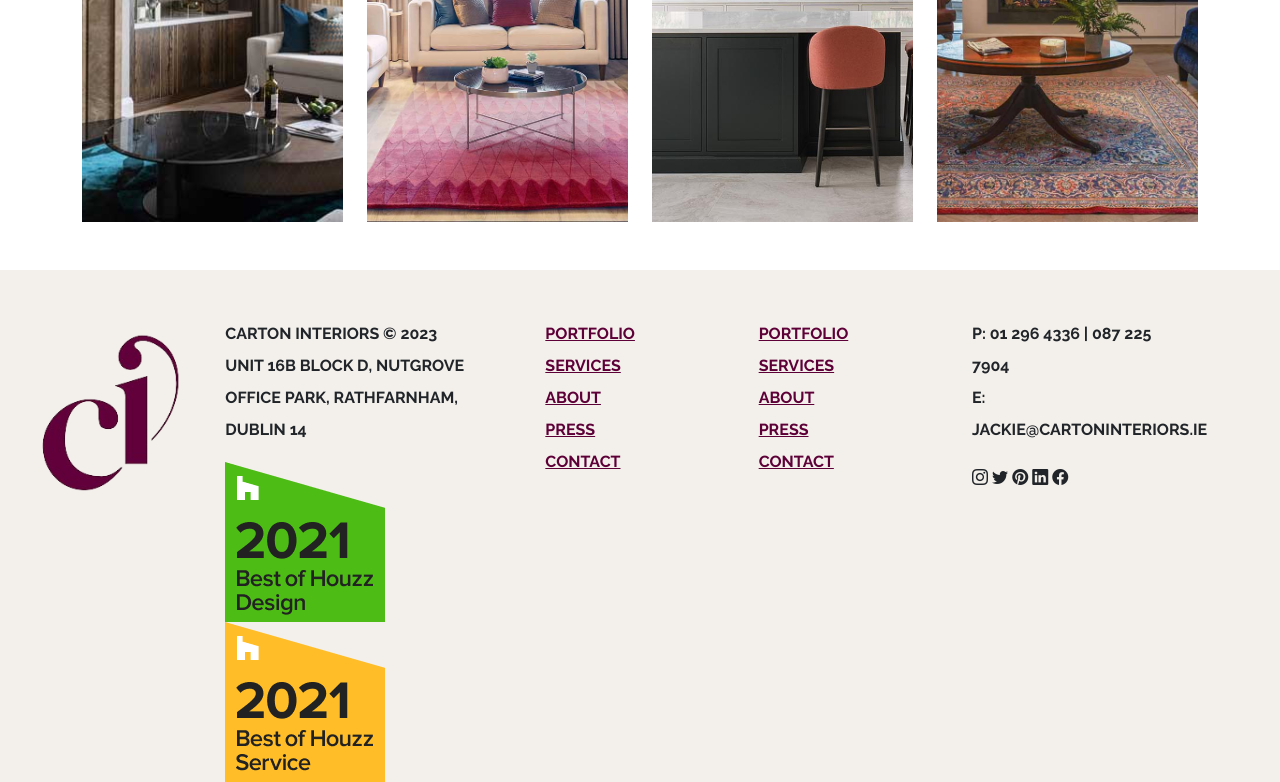
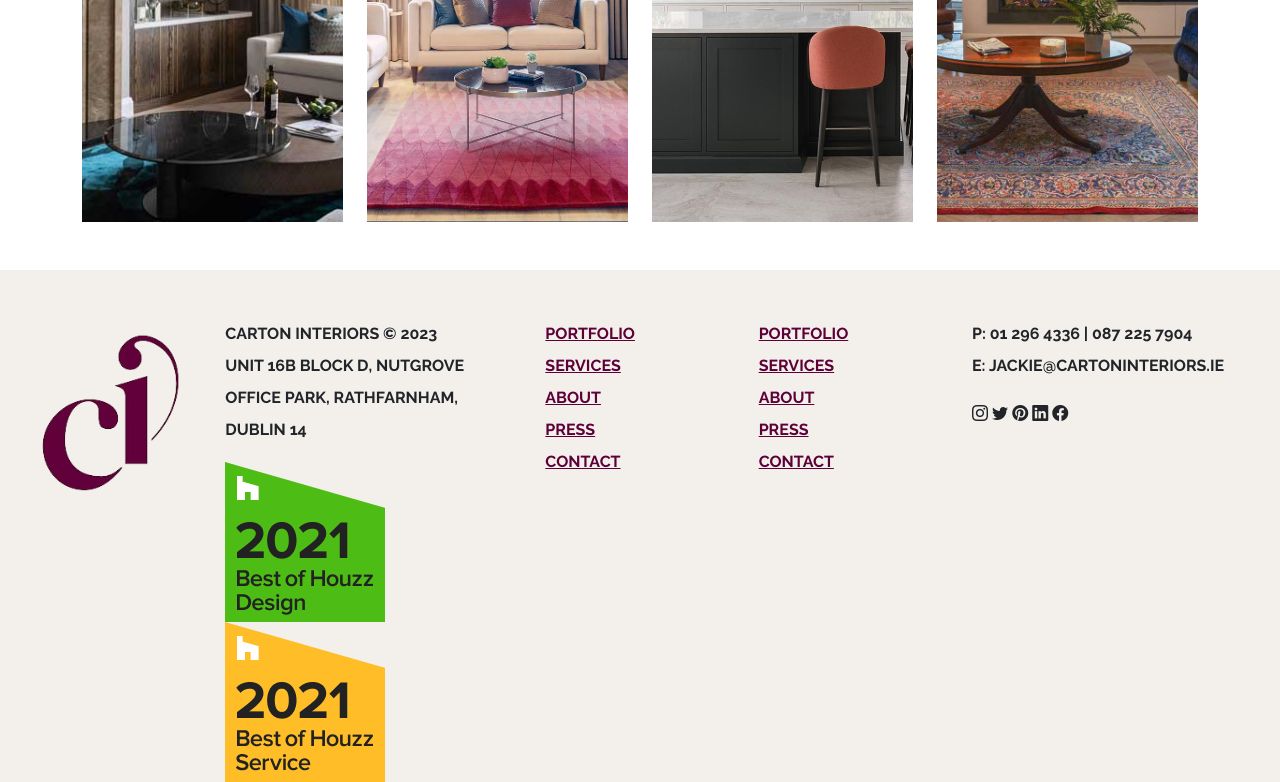
Before and after one commit to AlannahBennettIADT/WDF-Carton-Interiors, a website: page project.html in a window 1280 px wide. Shown: the part 4249-5031 px from the top of the page. Drawn offline with nearby package versions, Linux system fonts and the light colour scheme.

Commit message:
fixed footer

```diff
--- a/project.html
+++ b/project.html
@@ -248,7 +248,7 @@
 
 </main>
 
-<footer class="container-fluid bg-light pt-5">
+<!-- <footer class="container-fluid bg-light pt-5">
   <div class="row">
       <div class="col-md-2">
           <img src="images/logo2.png" class="img-fluid" alt="Carton Interiors Logo" />
@@ -295,7 +295,56 @@
       </div>
   </div>
 
+</footer> -->
+<footer class="container-fluid bg-light pt-5">
+  <div class="row">
+      <div class="col-md-2 col-6">
+          <img src="images/logo2.png" class="img-fluid" alt="Carton Interiors Logo" />
+      </div>
+      <div class="col-md-3 col-6">
+          <p class="text-uppercase fw-bold">
+              Carton Interiors © 2023<br>
+              Unit 16B Block D, Nutgrove Office Park, Rathfarnham, Dublin 14
+          </p>
+          <img src="images/2021.png" class="img-fluid" alt="Carton Interiors Logo" />
+          <img src="images/2021s.png" class="img-fluid " alt="Carton Interiors Logo" />
+      </div>
+      <div class="col-md-2 col-6">
+          <ul class="list-unstyled fw-bold text-black">
+              <li><a href="portfolio.html">PORTFOLIO</a></li>
+              <li><a href="#">SERVICES</a></li>
+              <li><a href="#">ABOUT</a></li>
+              <li><a href="#">PRESS</a></li>
+              <li><a href="#">CONTACT</a></li>
+          </ul>
+      </div>
+      <div class="col-md-2 col-6">
+          <ul class="list-unstyled fw-bold text-black">
+              <li><a href="portfolio.html">PORTFOLIO</a></li>
+              <li><a href="#">SERVICES</a></li>
+              <li><a href="#">ABOUT</a></li>
+              <li><a href="#">PRESS</a></li>
+              <li><a href="#">CONTACT</a></li>
+          </ul>
+      </div>
+      <div class="col-md-3 col-12">
+          <p class="text-uppercase fw-bold">
+              P: 01 296 4336 | 087 225 7904<br>
+              E: jackie@cartoninteriors.ie
+          </p>
+          <div class="social-icons">
+              <i class="bi bi-instagram"></i>
+              <i class="bi bi-twitter"></i>
+              <i class="bi bi-pinterest"></i>
+              <i class="bi bi-linkedin"></i>
+              <i class="bi bi-facebook"></i>
+          </div>
+      </div>
+  </div>
 </footer>
+
+
+
 <script
         src="https://cdn.jsdelivr.net/npm/bootstrap@5.2.2/dist/js/bootstrap.bundle.min.js"
         integrity="sha384-OERcA2EqjJCMA+/3y+gxIOqMEjwtxJY7qPCqsdltbNJuaOe923+mo//f6V8Qbsw3"
```
Also changed, not shown: portfolio.html (+48 -2 lines).
